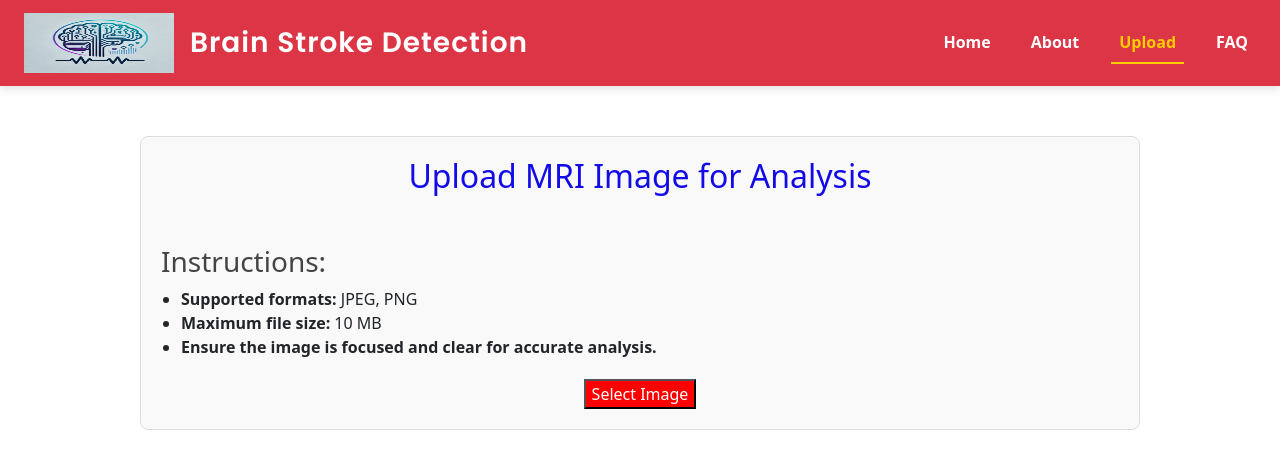
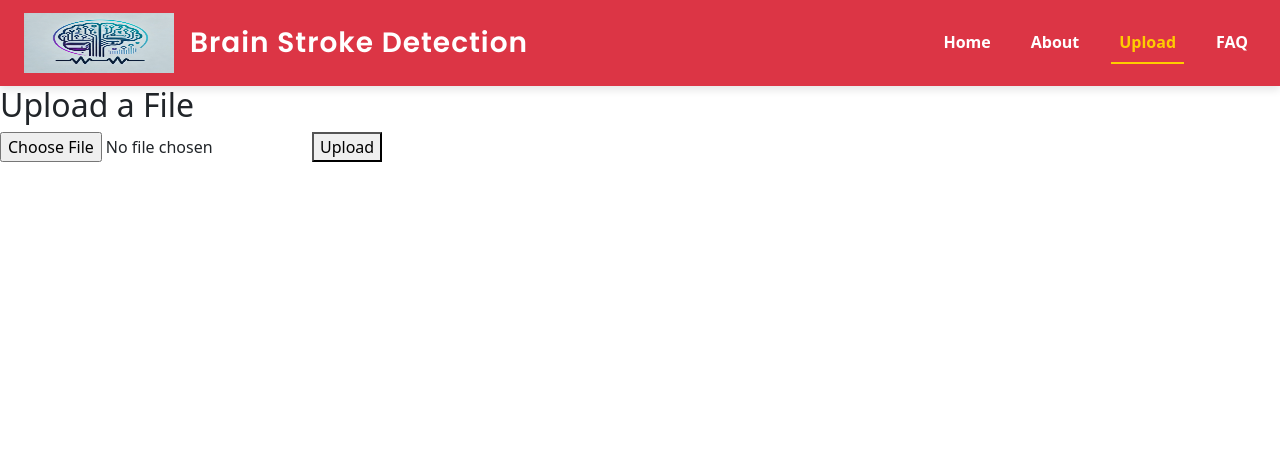
Before and after one commit to Pratikkuntawar/brainstrokedetection, a React (Create React App) app: page /upload in a window 1280 px wide. Shown: the top 468 px of the page. Built offline with nearby package versions, Linux system fonts and the light colour scheme.

Commit message:
Update Upload.js

```diff
--- a/src/components/Upload.js
+++ b/src/components/Upload.js
@@ -1,78 +1,144 @@
-import React, { useState } from 'react';
-import './Upload.css'; // Custom CSS for styling
+// import React, { useState } from 'react';
+// import './Upload.css'; // Custom CSS for styling
 
-function Upload() {
-  const [image, setImage] = useState(null);
-  const [error, setError] = useState('');
-  const maxFileSize = 10 * 1024 * 1024; // 10MB
+// function Upload() {
+//   const [image, setImage] = useState(null);
+//   const [error, setError] = useState('');
+//   const maxFileSize = 10 * 1024 * 1024; // 10MB
 
-  const handleFileChange = (event) => {
-    const file = event.target.files[0];
+//   const handleFileChange = (event) => {
+//     const file = event.target.files[0];
 
-    if (file) {
-      if (file.size > maxFileSize) {
-        setError('File size exceeds 10 MB. Please upload a smaller file.');
-        setImage(null);
-      } else {
-        setError('');
-        setImage(URL.createObjectURL(file)); // Set preview image
-      }
-    } else {
-      setImage(null);
-    }
-  };
+//     if (file) {
+//       if (file.size > maxFileSize) {
+//         setError('File size exceeds 10 MB. Please upload a smaller file.');
+//         setImage(null);
+//       } else {
+//         setError('');
+//         setImage(URL.createObjectURL(file)); // Set preview image
+//       }
+//     } else {
+//       setImage(null);
+//     }
+//   };
 
-  // Function to trigger file input click
-  const triggerFileInput = () => {
-    document.getElementById('file-upload').click();
-  };
+//   // Function to trigger file input click
+//   const triggerFileInput = () => {
+//     document.getElementById('file-upload').click();
+//   };
 
-  return (
-    <div className="upload-container">
-      <h2 className="upload-title">Upload MRI Image for Analysis</h2>
+//   return (
+//     <div className="upload-container">
+//       <h2 className="upload-title">Upload MRI Image for Analysis</h2>
 
-      <div className="instructions">
-        <h3>Instructions:</h3>
-        <ul>
-          <li><strong>Supported formats:</strong> JPEG, PNG</li>
-          <li><strong>Maximum file size:</strong> 10 MB</li>
-          <li><strong>Ensure the image is focused and clear for accurate analysis.</strong></li>
-        </ul>
-      </div>
+//       <div className="instructions">
+//         <h3>Instructions:</h3>
+//         <ul>
+//           <li><strong>Supported formats:</strong> JPEG, PNG</li>
+//           <li><strong>Maximum file size:</strong> 10 MB</li>
+//           <li><strong>Ensure the image is focused and clear for accurate analysis.</strong></li>
+//         </ul>
+//       </div>
 
-      <div className="upload-input">
-        {/* Hidden File Input */}
-        <input
-          id="file-upload"
-          type="file"
-          accept=".jpg,.jpeg,.png"
-          onChange={handleFileChange}
-          style={{ display: 'none' }} // Hide the file input
-        />
+//       <div className="upload-input">
+//         {/* Hidden File Input */}
+//         <input
+//           id="file-upload"
+//           type="file"
+//           accept=".jpg,.jpeg,.png"
+//           onChange={handleFileChange}
+//           style={{ display: 'none' }} // Hide the file input
+//         />
 
-        {/* Button to Trigger File Input */}
-        <button className="upload-btn" onClick={triggerFileInput}>
-          Select Image
-        </button>
-      </div>
+//         {/* Button to Trigger File Input */}
+//         <button className="upload-btn" onClick={triggerFileInput}>
+//           Select Image
+//         </button>
+//       </div>
 
-      {error && <p className="error-message">{error}</p>}
+//       {error && <p className="error-message">{error}</p>}
 
-      {image && (
-        <div className="image-preview-container">
-          <h4>Image Preview:</h4>
-          <img src={image} alt="Uploaded MRI" className="image-preview" />
-          <p className="analysis-message">
-            <strong>Here is the complete analysis of your image.</strong>
-          </p>
+//       {image && (
+//         <div className="image-preview-container">
+//           <h4>Image Preview:</h4>
+//           <img src={image} alt="Uploaded MRI" className="image-preview" />
+//           <p className="analysis-message">
+//             <strong>Here is the complete analysis of your image.</strong>
+//           </p>
+//         </div>
+//       )}
+//     </div>
+//   );
+// }
+
+// export default Upload;
+
+import React, { useState } from "react";
+
+const Upload = () => {
+    const [file, setFile] = useState(null);
+    const [response, setResponse] = useState(null);
+    const [error, setError] = useState(null);
+
+    const handleFileChange = (e) => {
+        setFile(e.target.files[0]);
+    };
+
+    const handleUpload = async () => {
+        if (!file) {
+            alert("Please select a file first!");
+            return;
+        }
+
+        const formData = new FormData();
+        formData.append("file", file);
+
+        try {
+            const res = await fetch("https://final-year-pro-ut4k.onrender.com/predict", {
+                method: "POST",
+                body: formData,
+                headers: {
+                    // No need to set 'Content-Type', browser sets it automatically for FormData
+                },
+            });
+
+            if (!res.ok) {
+                throw new Error(`Error: ${res.status} ${res.statusText}`);
+            }
+
+            const data = await res.json();
+            setResponse(data);
+            setError(null);
+        } catch (err) {
+            setError(err.message);
+            setResponse(null);
+        }
+    };
+
+    return (
+        <div>
+            <h2>Upload a File</h2>
+            <input type="file" onChange={handleFileChange} />
+            <button onClick={handleUpload}>Upload</button>
+
+            {response && (
+                <div>
+                    <h3>Response:</h3>
+                    <pre>{JSON.stringify(response, null, 2)}</pre>
+                </div>
+            )}
+
+            {error && (
+                <div style={{ color: "red" }}>
+                    <h3>Error:</h3>
+                    <p>{error}</p>
+                </div>
+            )}
         </div>
-      )}
-    </div>
-  );
-}
+    );
+};
 
 export default Upload;
-
 
 // import React, { useState } from 'react';
 // import './Upload.css'; // Custom CSS for styling
```
